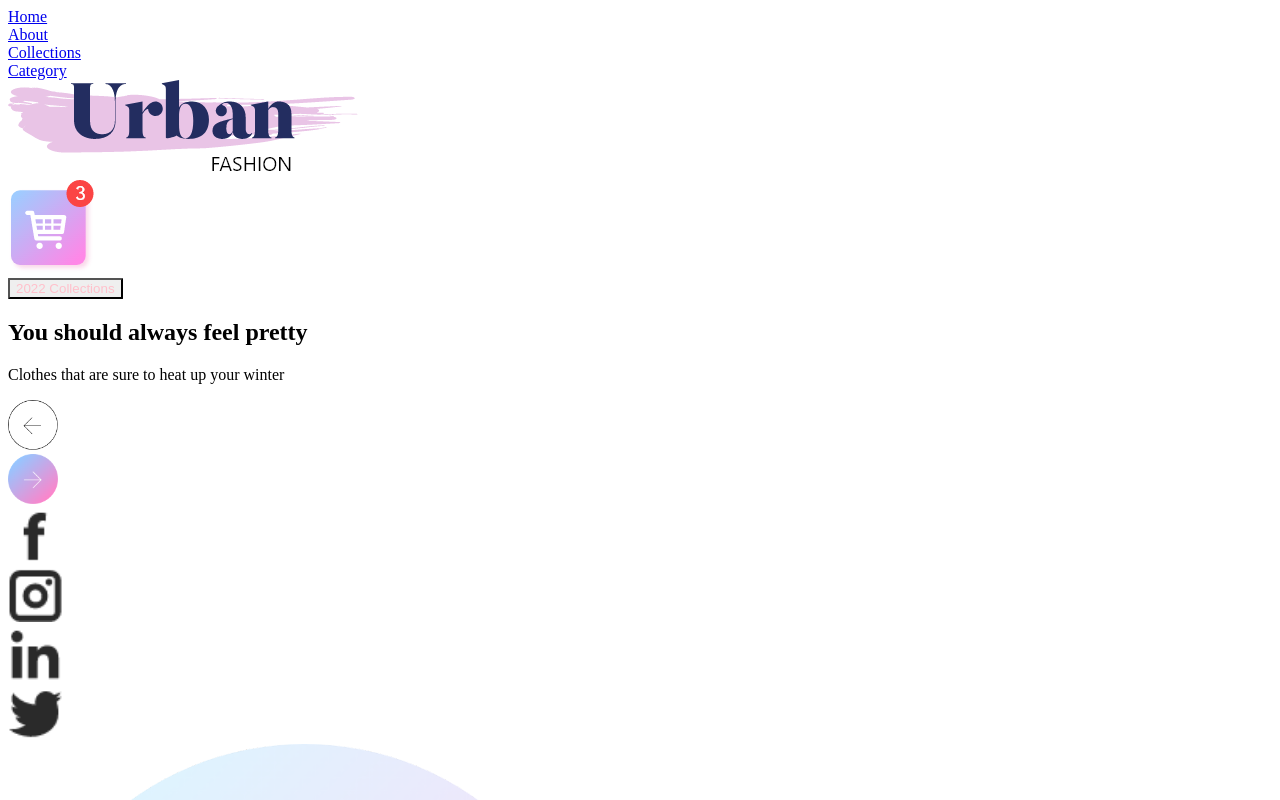
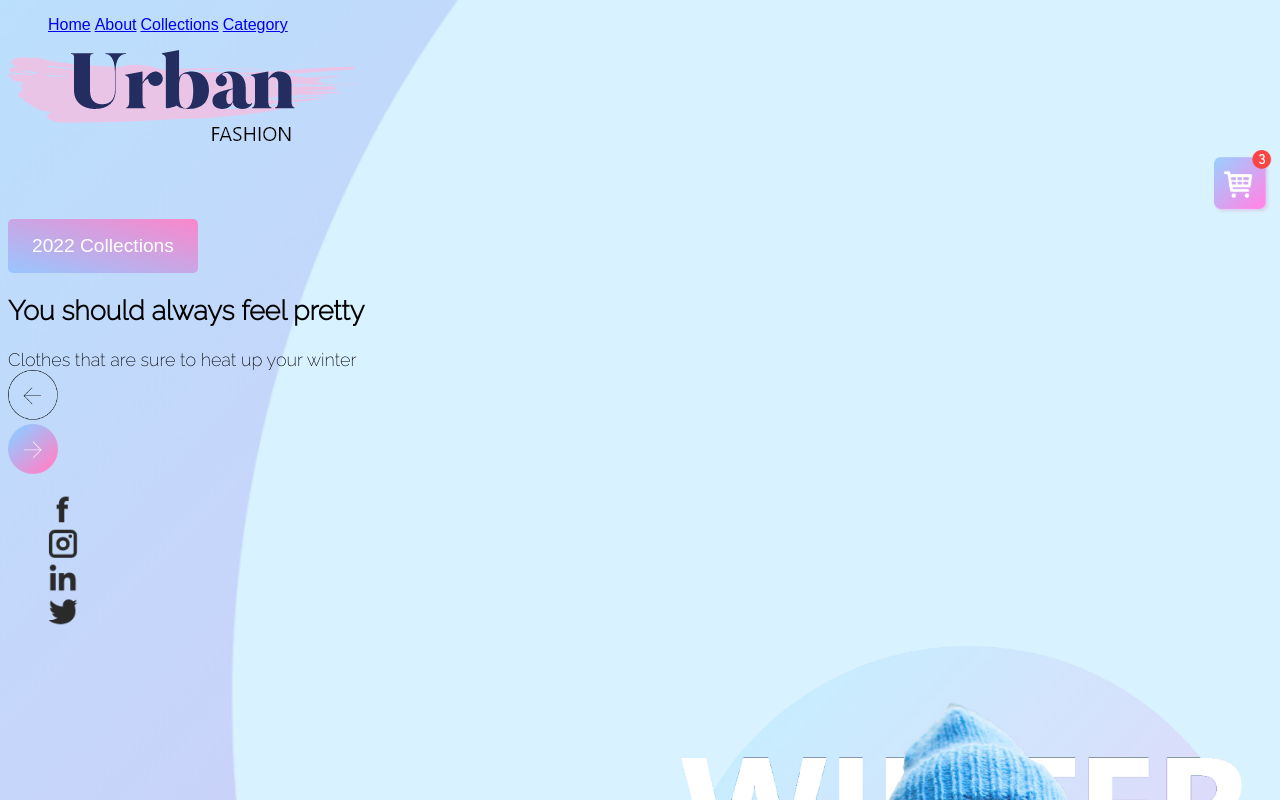
Before and after one commit to CaitlynHagin/clothing-task, a plain HTML site: page index.html in a window 1280 px wide. Shown: the top 800 px of the page. Drawn offline with Linux system fonts and the light colour scheme.

Commit message:
Added some CSS
have started styling the website

```diff
--- a/css/style.css
+++ b/css/style.css
@@ -1,12 +1,63 @@
-ul {
-    list-style-type: none;
-    margin: 0;
-    padding: 0;
-  }
+body {
+  background-image: url(/images/background.png);
+  background-repeat:no-repeat;
+  background-size: cover;
+}
 
-  .button {
-    color: pink;
-    border-radius: 1px;
+.header {
+  justify-content: center;
+
+}
+
+.urban {
+align-items: text;
+}
+
+nav ul li { font-family: Arial, Helvetica, sans-serif;
+  color: grey;
+  list-style: none;
+  margin: 0;
+  padding: 0;
+  text-align: left;
+  margin: left 0;
+  display: inline-block;
+}
+
+.cart {
+align-items: right;
+justify-content: right;
+display: flex;
+margin-right: auto;
+
+}
+
+.button {
+  padding: 1rem 1.5rem;
+  border: none;
+  color: white;
+  background-image: linear-gradient(to top right, #98c6ff, #fb86cb);
+  border-radius: 5px;
+  font-size: 1.2rem;
 
 
-  }
+}
+.container { font-family: 'Raleway', sans-serif;
+  font-size: large;
+}
+
+h3 {
+  font-size:large;
+}
+
+
+.social-media ul {
+  list-style: none;
+  justify-content:
+  display: flex;
+}
+
+.model {
+  justify-content: right;
+  display: flex;
+
+}
--- a/index.html
+++ b/index.html
@@ -6,6 +6,9 @@
     <meta name="viewport" content="width=device-width, initial-scale=1.0">
     <title>Fashion</title>
     <link rel="stylesheet" href="/css/style.css">
+    <link rel="preconnect" href="https://fonts.googleapis.com">
+    <link rel="preconnect" href="https://fonts.gstatic.com" crossorigin>
+    <link href="https://fonts.googleapis.com/css2?family=Raleway:wght@200&display=swap" rel="stylesheet">
 </head>
 
 <body>
@@ -25,7 +28,7 @@
             </div>
 
             <div class="cart">
-               <a href="#"><img src="/images/cart.png" alt="cart"></a>
+               <a href="#"><img src="/images/cart.png" alt="cart" width="60"></a>
             </div>
     </div>
 
@@ -33,7 +36,7 @@
     <div class="container">
             <button class="button">2022 Collections</button>
                 <h2>You should always feel pretty</h2>
-                <p>Clothes that are sure to heat up your winter</p>
+                <h3">Clothes that are sure to heat up your winter</h3>
 
                 <div class="back-arrow">
                     <a href="#"><img src="/images/back-arrow.png" alt="arrow" id="b-arrow" width="50"></a>
@@ -47,10 +50,10 @@
     <!--SOCIAL MEDIA ICONS -->
         <div class="social-media">
             <ul>
-                <li><a href="#"><img src="/images/facebook.png" alt="fb" id="fb" width="55"></a></li>
-                <li><a href="#"><img src="/images/instagram.png" alt="insta" id="insta" width="55"></a></li>
-                <li><a href="#"><img src="/images/linkedin.png" alt="linkedin" id="in" width="55"></a></li>
-                <li><a href="#"><img src="/images/twitter.png" alt="twitter" id="twt" width="55"></a></li>
+                <li><a href="#"><img src="/images/facebook.png" alt="fb" id="fb" width="30"></a></li>
+                <li><a href="#"><img src="/images/instagram.png" alt="insta" id="insta" width="30"></a></li>
+                <li><a href="#"><img src="/images/linkedin.png" alt="linkedin" id="in" width="30"></a></li>
+                <li><a href="#"><img src="/images/twitter.png" alt="twitter" id="twt" width="30"></a></li>
             </ul>
         </div>
 
```
